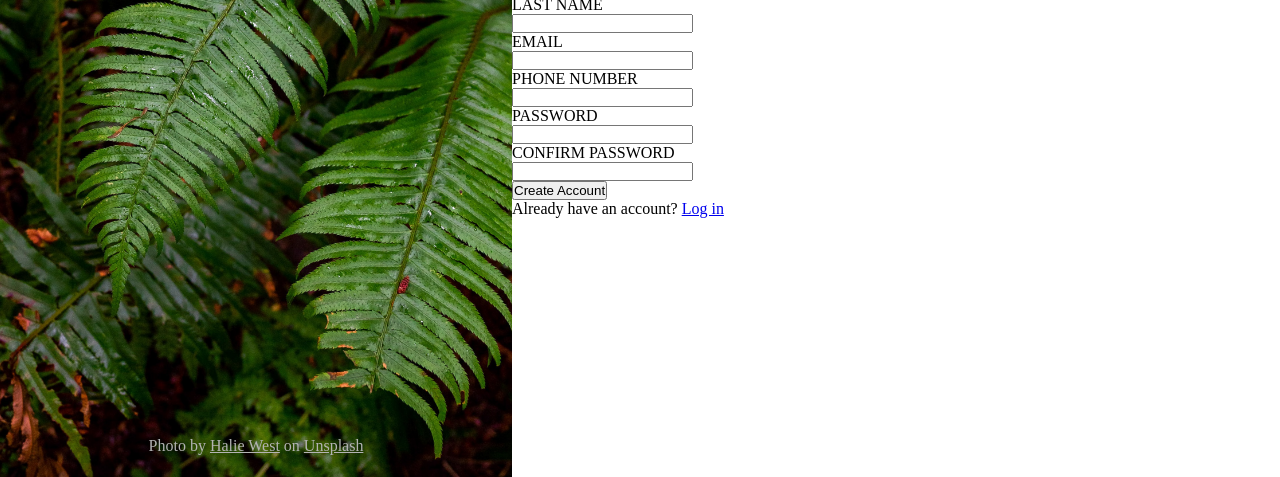
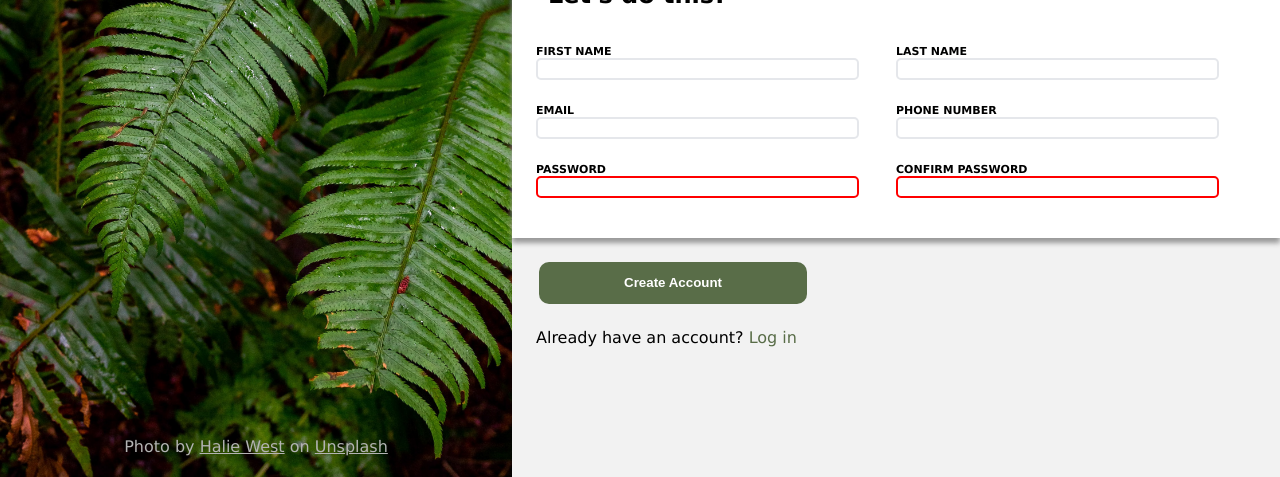
Before and after one commit to MagicnoVretence/odin-form, a plain HTML site: page index.html in a window 1280 px wide. Shown: the part 323-800 px from the top of the page. Drawn offline with Linux system fonts and the light colour scheme; a web font is replaced by a local one.

Commit message:
styling mostly finished

```diff
--- a/index.html
+++ b/index.html
@@ -29,28 +29,28 @@
             <p id="text3">Let's do this!</p>
             <form>
                 <div id="f1">
-                    <p>FIRST NAME</p>
-                    <input type="text">
+                    <p class="label">FIRST NAME</p>
+                    <input type="text" class="inputs">
                 </div>
                 <div id="f2">
-                    <p>LAST NAME</p>
-                    <input type="text">
+                    <p class="label">LAST NAME</p>
+                    <input type="text" class="inputs">
                 </div>
                 <div id="f3">
-                    <p>EMAIL</p>
-                    <input type="email">
+                    <p class="label">EMAIL</p>
+                    <input type="email" class="inputs">
                 </div>
                 <div id="f4">
-                    <p>PHONE NUMBER</p>
-                    <input type="tel">
+                    <p class="label">PHONE NUMBER</p>
+                    <input type="tel" class="inputs">
                 </div>
                 <div id="f5">
-                    <p>PASSWORD</p>
-                    <input type="password">
+                    <p class="label">PASSWORD</p>
+                    <input type="password" class="error">
                 </div>
                 <div id="f6">
-                    <p>CONFIRM PASSWORD</p>
-                    <input type="password">
+                    <p class="label">CONFIRM PASSWORD</p>
+                    <input type="password" class="error">
                 </div>
             </form>
         </div>
--- a/styles.css
+++ b/styles.css
@@ -12,6 +12,7 @@ body {
     display: flex;
     justify-content: space-between;
     height: 100vh;
+    font-family: Verdana, Geneva, Tahoma, sans-serif;
 }
 
 #leftSide {
@@ -51,11 +52,13 @@ body {
 
 #rightSide {
     width: 60vw;
+    background-color: hsl(0, 0%, 95%);
 }
 
 #rightTop {
     font-size: 1.5em;
     font-weight: bold;
+    background-color: hsl(0, 0%, 95%);
 }
 
 #text1, #text2 {
@@ -67,3 +70,81 @@ body {
     margin-top: 15vh;
     margin-bottom: 1.5em;
 }
+
+#rightMid {
+    background-color: white;
+    box-shadow: 0px 5px 5px hsl(0, 0%, 60%);
+    position: relative;
+    z-index: 1;
+}
+
+#text3 {
+    padding-left: 1.5em;
+    padding-top: 1.5em;
+    padding-bottom: 1.5em;
+    font-size: 1.5em;
+    font-weight: bold;
+}
+
+form {
+    padding-left: 1.5em;
+    padding-right: 3em;
+    padding-bottom: 2.5em;
+    display: grid;
+    grid-template-columns: 1fr 1fr;
+    grid-column-gap: 1.5em;
+    justify-content: space-between;
+    grid-row-gap: 1.5em;
+}
+
+.label {
+    font-size: 11px;
+    font-weight: bold;
+}
+
+.inputs {
+    font-size: 1em;
+    width: 95%;
+    border: 2px solid #E5E7EB;
+    border-radius: 5px;
+}
+
+.inputs:focus {
+    font-size: 1em;
+    width: 95%;
+    border: 2px solid blue;
+    border-radius: 5px;
+}
+
+.error {
+    font-size: 1em;
+    width: 95%;
+    border: 2px solid red;
+    border-radius: 5px;
+}
+
+#rightLow {
+    background-color: hsl(0, 0%, 95%);
+    padding-top: 1.5em;
+}
+
+#submitButton {
+    padding: 1em;
+    margin-left: 2em;
+    background-color: #596D48;
+    border: 0;
+    border-radius: 10px;
+    color: white;
+    width: 35%;
+    font-weight: bold;
+}
+
+#text4 {
+    margin-left: 1.5em;
+    margin-top: 1.5em;
+}
+
+#text4 a {
+    color: #596D48;
+    text-decoration: none;
+}
```
